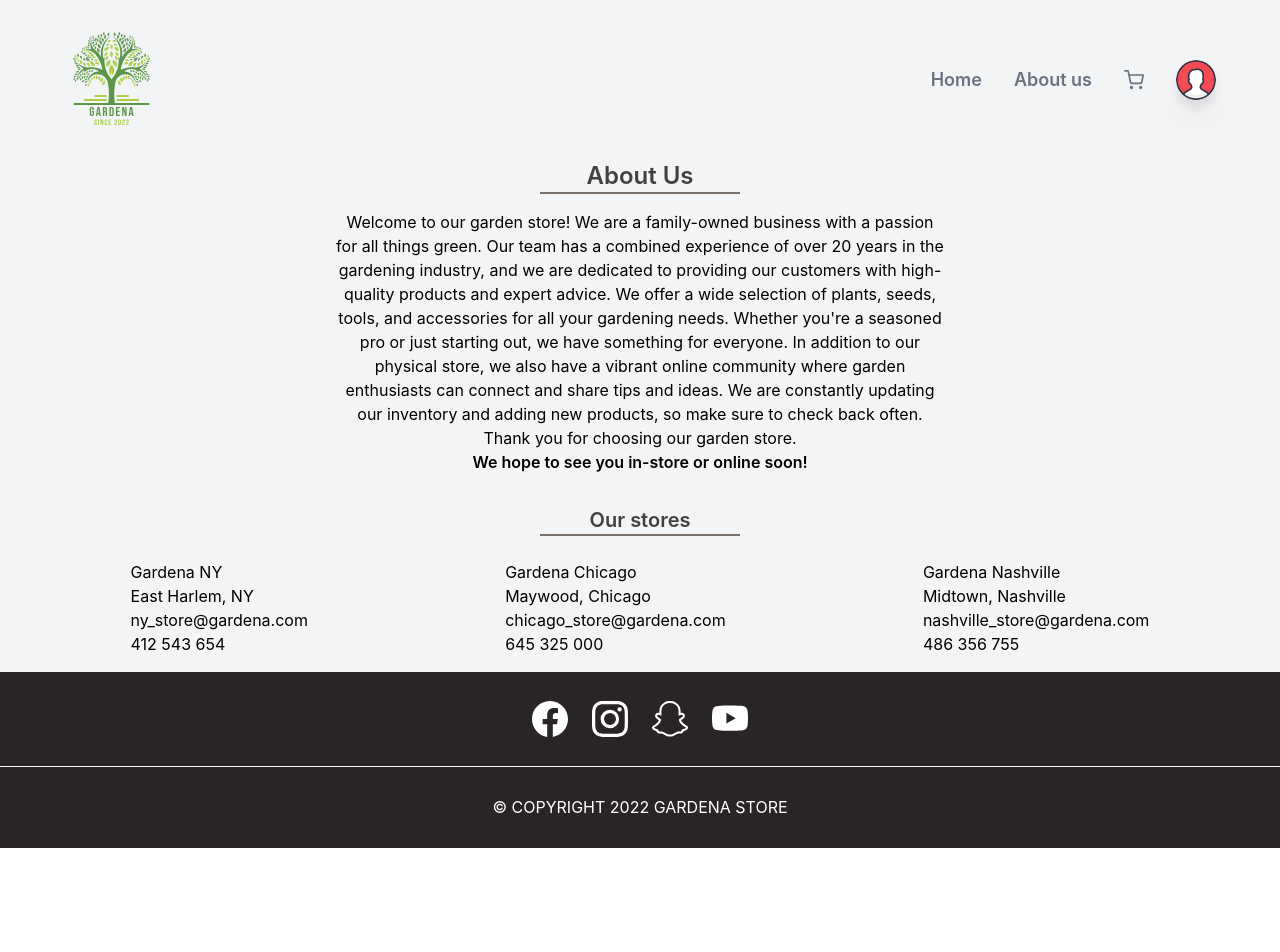
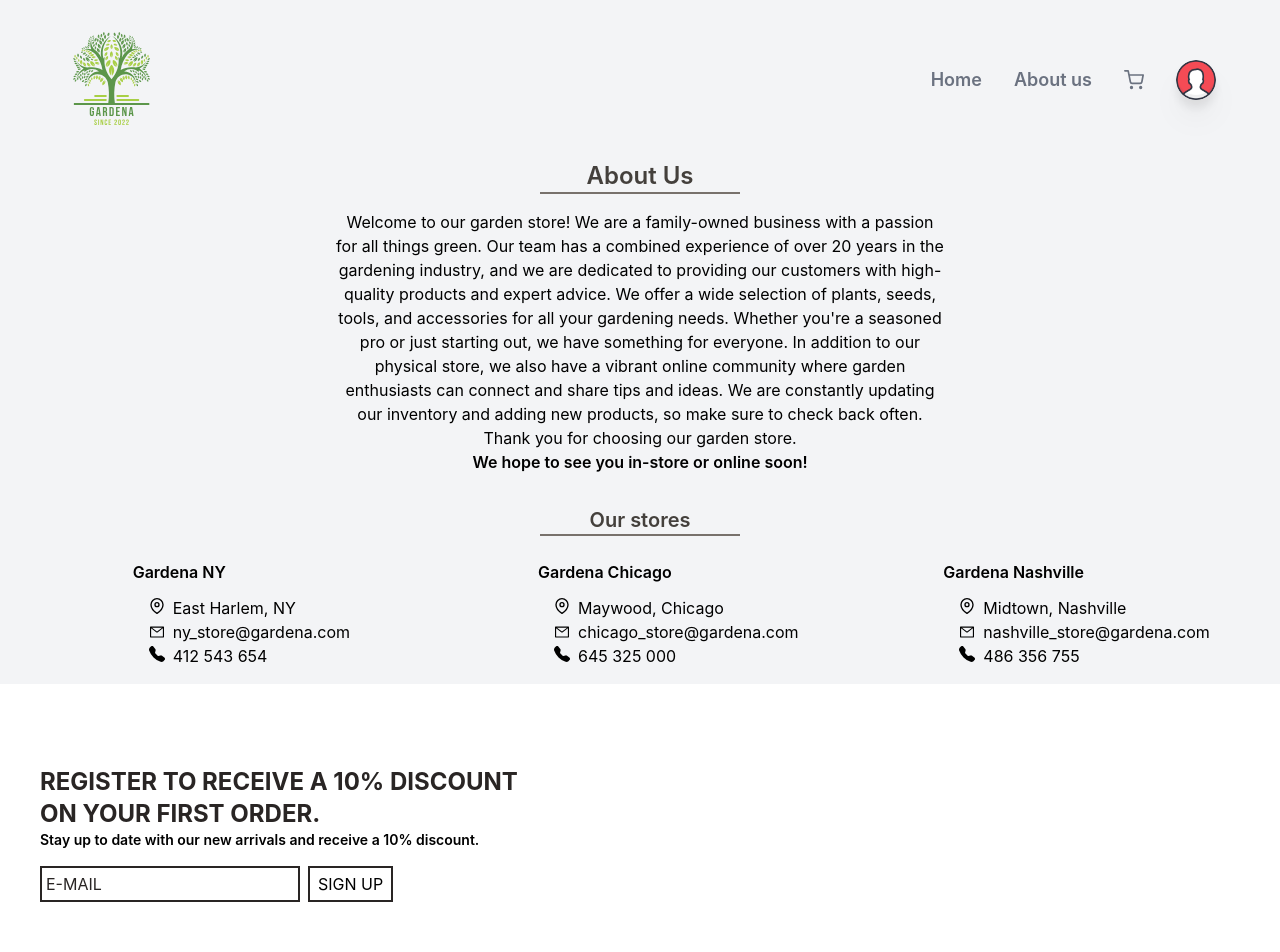
Before and after one commit to kubasn/garden-store, a React (Create React App) app in the folder frontend/: page /aboutUs in a window 1280 px wide. Shown: the top 952 px of the page. Before the commit the page ends 848 px from the top, so only its background shows below. Built offline with nearby package versions, Linux system fonts and the light colour scheme; no server answers; the database is empty.

Commit message:
27.12 final commit

```diff
--- a/frontend/src/App.tsx
+++ b/frontend/src/App.tsx
@@ -12,6 +12,7 @@
 import NoMatch from "./components/NoMatch";
 import ProtectedRoute from "./components/ProtectedRoute";
 import AboutUs from "./components/AboutUs";
+import Newsletter from "./components/Newsletter";
 
 function App() {
   const dispatch = useDispatch();
@@ -69,6 +70,7 @@
       <div className=" w-screen h-auto flex flex-col bg-gray-100">
         <Header />
         <main className="mt-36 px-8 py-4 w-full">{Components}</main>
+        <Newsletter />
         <Footer />
       </div>
     </AnimatePresence>
--- a/frontend/src/components/AboutUs.tsx
+++ b/frontend/src/components/AboutUs.tsx
@@ -1,4 +1,8 @@
 import React from "react";
+import { AiOutlineMail } from "react-icons/ai";
+import { BsFillTelephoneFill } from "react-icons/bs";
+import { FiMapPin } from "react-icons/fi";
+import garden from "../images/garden.png";
 
 const stores = [
   {
@@ -24,7 +28,7 @@
 const AboutUs = () => {
   return (
     <div className="h-full min-h-[calc(100vh-22rem)]">
-      <div>
+      <div className="">
         <div className="flex flex-col  items-center capitalize">
           <h1 className="text-stone-700 text-2xl font-semibold">About us</h1>
           <div className="bg-stone-500 h-[2px] w-4/5 md:w-[200px] "></div>
@@ -53,13 +57,24 @@
           <h2 className="text-stone-700 text-xl font-semibold">Our stores</h2>
           <div className="h-[2px] w-4/5 md:w-[200px] bg-stone-500 "></div>
         </div>
-        <div className="flex justify-around mt-6 ">
+        <div className="flex flex-col items-center md:flex-row md:justify-around mt-6 ">
           {stores.map((store) => (
-            <div>
-              <p>{store.name}</p>
-              <p>{store.location}</p>
-              <p>{store.email}</p>
-              <p>{store.tel}</p>
+            <div className="flex flex-col gap-3 w-[300px] ml-14 md:ml-24">
+              <p className="font-semibold">{store.name}</p>
+              <div className="ml-4">
+                <p className="flex gap-2">
+                  <FiMapPin className="relative top-[2px]" />
+                  {store.location}
+                </p>
+                <p className="flex gap-2">
+                  <AiOutlineMail className="relative top-[4px]" />
+                  {store.email}
+                </p>
+                <p className="flex gap-2">
+                  <BsFillTelephoneFill className="relative top-[2px]" />
+                  {store.tel}
+                </p>
+              </div>
             </div>
           ))}
         </div>
--- a/frontend/src/components/Main.tsx
+++ b/frontend/src/components/Main.tsx
@@ -1,12 +1,10 @@
 import React, { useRef, useEffect } from "react";
-import Delivery from "../images/delivery.png";
 import Home from "./Home";
 import { motion } from "framer-motion";
 import { BsFillCaretLeftFill, BsFillCaretRightFill } from "react-icons/bs";
 import Items from "./Items";
 import { useTypedSelector } from "../hooks/use-typed-selector";
 import Menu from "./Menu";
-import Cart from "./Cart";
 
 const Main = () => {
   const newItems = useTypedSelector((state) => state.items);
@@ -57,6 +55,7 @@
       <section className="w-full my-6 ">
         <Menu />
       </section>
+
       {/* {cart.show && <Cart />} */}
     </div>
   );
--- /dev/null
+++ b/frontend/src/components/Newsletter.tsx
@@ -0,0 +1,27 @@
+import React from "react";
+const Newsletter = () => {
+  return (
+    <div className="w-full h-[300px] bg-white flex ">
+      <div className=" my-auto ml-10 ">
+        <h2 className="uppercase text-stone-800 font-bold text-2xl">
+          Register to receive a 10% discount <br /> on your first order.{" "}
+        </h2>
+        <p className="font-semibold text-sm">
+          Stay up to date with our new arrivals and receive a 10% discount.
+        </p>
+        <div className="mt-4 flex gap-2">
+          <input
+            placeholder="E-MAIL"
+            type="text"
+            className="border-2 p-1 placeholder:text-stone-800 border-stone-800"
+          />
+          <button className="border-2 border-stone-800 py-1 px-2">
+            SIGN UP
+          </button>
+        </div>
+      </div>
+    </div>
+  );
+};
+
+export default Newsletter;
```
Also changed, not shown: frontend/src/images/garden.png (added).
